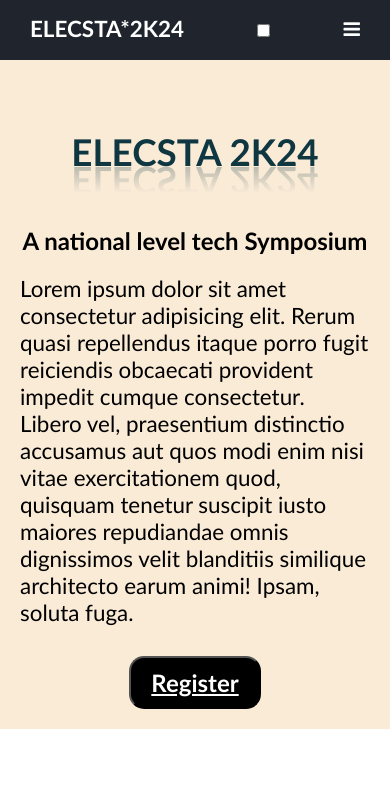
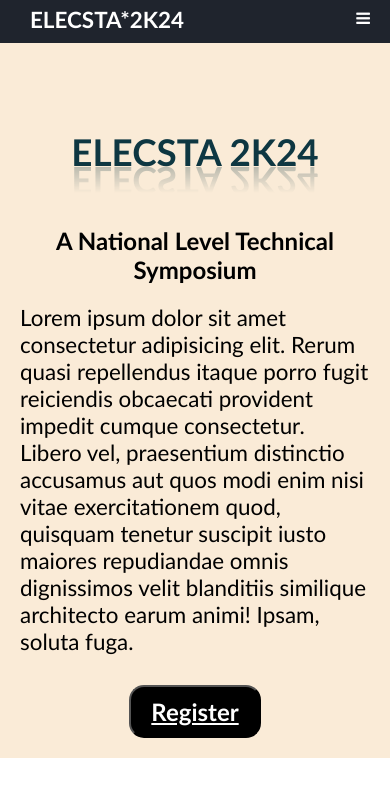
Before and after one commit to Bharathidasan07/ELECSTA2K24, a plain HTML site: page index.html in a window 390 px wide. Shown: the top 796 px of the page. Drawn offline with Linux system fonts and the light colour scheme.

Commit message:
updated bar menu

```diff
--- a/index.html
+++ b/index.html
@@ -10,18 +10,17 @@
 <body>
     <header>
         <h1 id="title">ELECSTA*2K24</h1>
-        <input type="checkbox">
-        <i class="fa fa-solid fa fa-bars" id="baricon"></i>
-        <ul id="headul">
+        <ul id="headul" class="showmenu">
             <li><a href="#home">Home</a></li>
             <li><a href="#cabt">About</a></li>
             <li><a href="#cent">Events</a></li>
             <li><a href="#cc">Contact</a></li>
         </ul>
+        <i class="fa fa-solid fa fa-bars" id="baricon"></i>
     </header>
     <div id="home">
         <h1>ELECSTA 2K24</h1>
-        <h2>A national level tech Symposium</h2>
+        <h2>A National Level Technical Symposium</h2>
         <p>Lorem ipsum dolor sit amet consectetur adipisicing elit. Rerum quasi repellendus itaque porro fugit reiciendis obcaecati provident impedit cumque consectetur. Libero vel, praesentium distinctio accusamus aut quos modi enim nisi vitae exercitationem quod, quisquam tenetur suscipit iusto maiores repudiandae omnis dignissimos velit blanditiis similique architecto earum animi! Ipsam, soluta fuga.</p>
         <button id="register"><a href="#">Register</a></button>
     </div>
--- a/style.css
+++ b/style.css
@@ -35,22 +35,43 @@ header{
         align-items: center;
         padding: 10px 30px;
 
-
-    }
-    #headul{
-        display: none;
     }
 }
 
 #baricon{
+    cursor: pointer;
     display: none;
 }
 
+
 @media screen and (max-width: 700px) {
+    header{
+        flex-direction: column;
+        height: auto;
+    }
+    #headul{
+        display: flex;
+        flex-direction: column;
+        text-align: center;
+        display: none;
+    }
+    #headul li{
+        padding: 10px;
+    }
+    #title{
+        align-self: flex-start;
+        margin-top: 10px;
+    }
     #baricon{
-        display: contents;
-        font-size: larger;
+        display: block;
+        position: absolute;
+        right: 20px
     }
+    .showmenu{
+        display: block;
+    }
+
+
 }
 
 #title{
```
